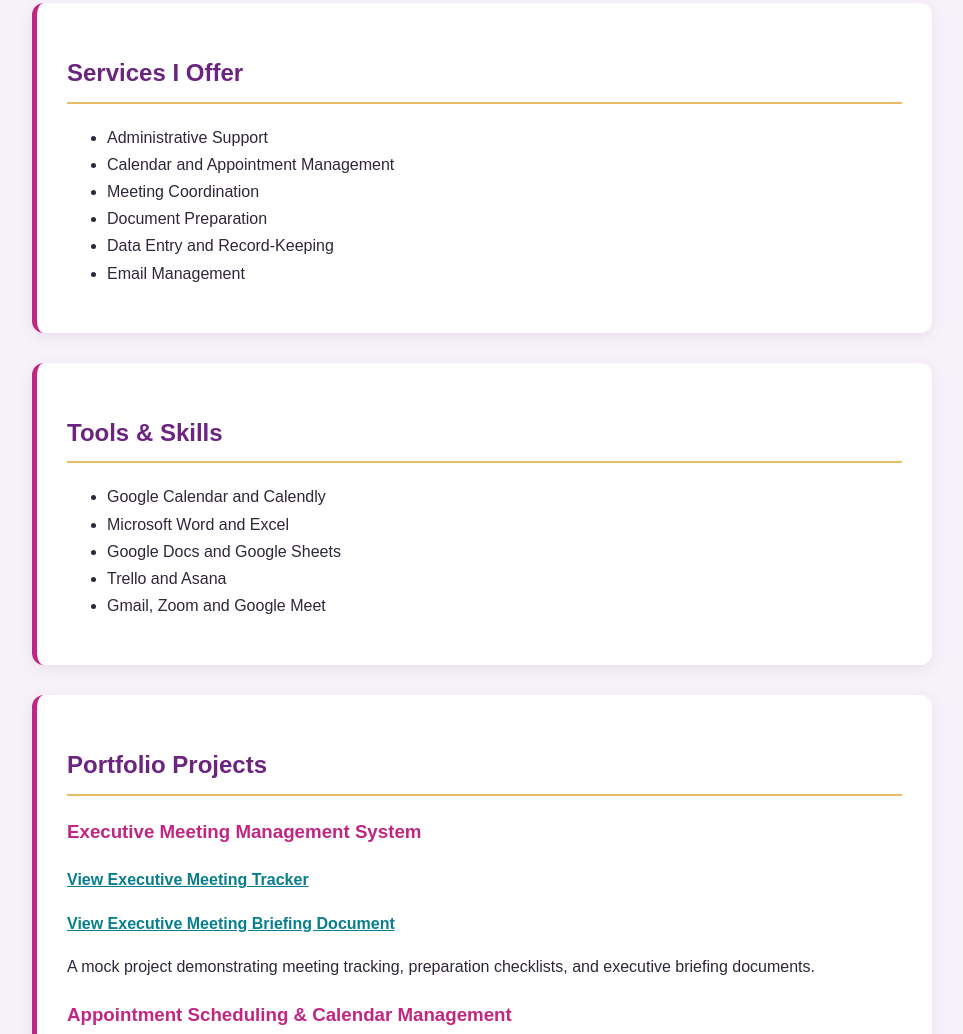
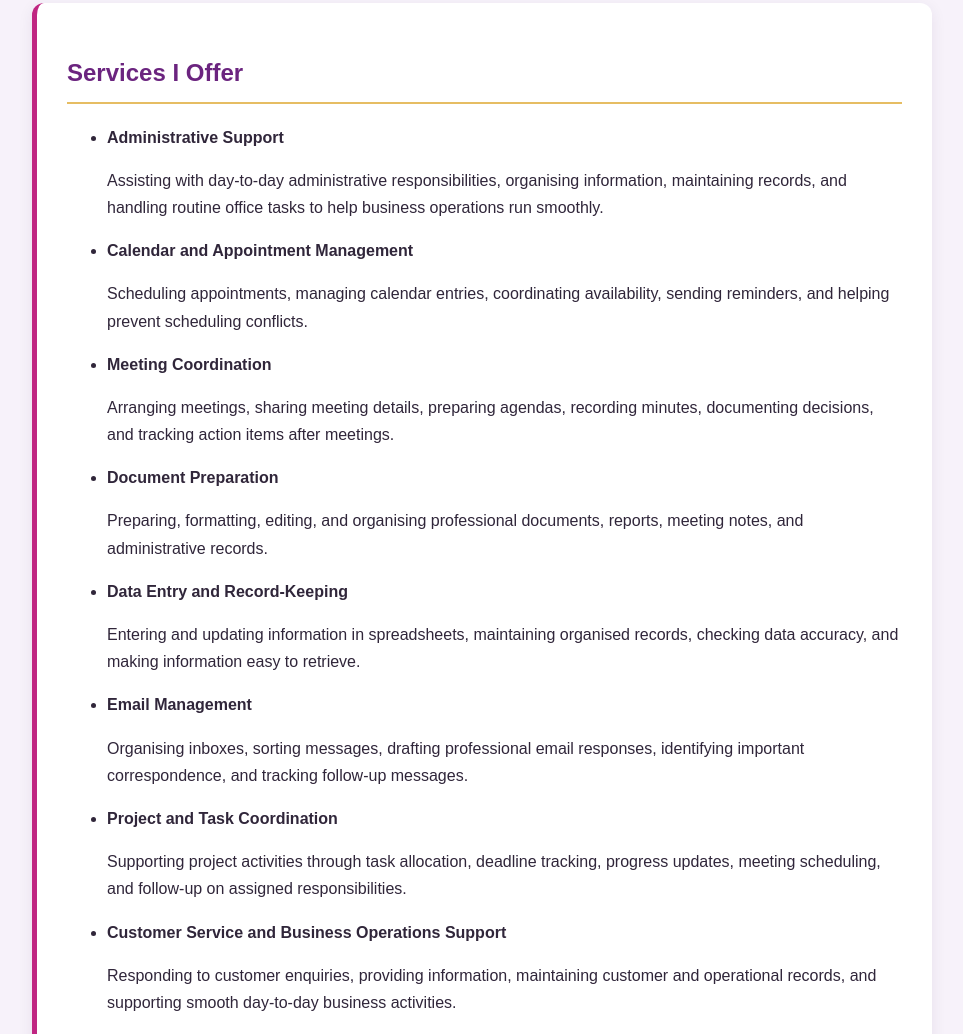
Before and after one commit to liliangodpower/lilian-va-website, a plain HTML site: page index.html in a window 1280 px wide. Shown: the part 850-1884 px from the top of the page, without its empty margins (158-1121 px from the left). Drawn offline with Linux system fonts and the light colour scheme.

Commit message:
Update index.html

```diff
--- a/index.html
+++ b/index.html
@@ -42,18 +42,67 @@
     </p>
 </section>
 
+<section>
+    <h2>Services I Offer</h2>
 
-    <section>
-        <h2>Services I Offer</h2>
-        <ul>
-            <li>Administrative Support</li>
-            <li>Calendar and Appointment Management</li>
-            <li>Meeting Coordination</li>
-            <li>Document Preparation</li>
-            <li>Data Entry and Record-Keeping</li>
-            <li>Email Management</li>
-        </ul>
-    </section>
+    <ul>
+        <li>
+            <strong>Administrative Support</strong>
+            <p>Assisting with day-to-day administrative responsibilities,
+            organising information, maintaining records, and handling
+            routine office tasks to help business operations run smoothly.</p>
+        </li>
+
+        <li>
+            <strong>Calendar and Appointment Management</strong>
+            <p>Scheduling appointments, managing calendar entries,
+            coordinating availability, sending reminders, and helping
+            prevent scheduling conflicts.</p>
+        </li>
+
+        <li>
+            <strong>Meeting Coordination</strong>
+            <p>Arranging meetings, sharing meeting details, preparing
+            agendas, recording minutes, documenting decisions, and
+            tracking action items after meetings.</p>
+        </li>
+
+        <li>
+            <strong>Document Preparation</strong>
+            <p>Preparing, formatting, editing, and organising
+            professional documents, reports, meeting notes, and
+            administrative records.</p>
+        </li>
+
+        <li>
+            <strong>Data Entry and Record-Keeping</strong>
+            <p>Entering and updating information in spreadsheets,
+            maintaining organised records, checking data accuracy,
+            and making information easy to retrieve.</p>
+        </li>
+
+        <li>
+            <strong>Email Management</strong>
+            <p>Organising inboxes, sorting messages, drafting
+            professional email responses, identifying important
+            correspondence, and tracking follow-up messages.</p>
+        </li>
+
+        <li>
+            <strong>Project and Task Coordination</strong>
+            <p>Supporting project activities through task allocation,
+            deadline tracking, progress updates, meeting scheduling,
+            and follow-up on assigned responsibilities.</p>
+        </li>
+
+        <li>
+            <strong>Customer Service and Business Operations Support</strong>
+            <p>Responding to customer enquiries, providing information,
+            maintaining customer and operational records, and
+            supporting smooth day-to-day business activities.</p>
+        </li>
+    </ul>
+</section>
 
     <section>
         <h2>Tools &amp; Skills</h2>
```
